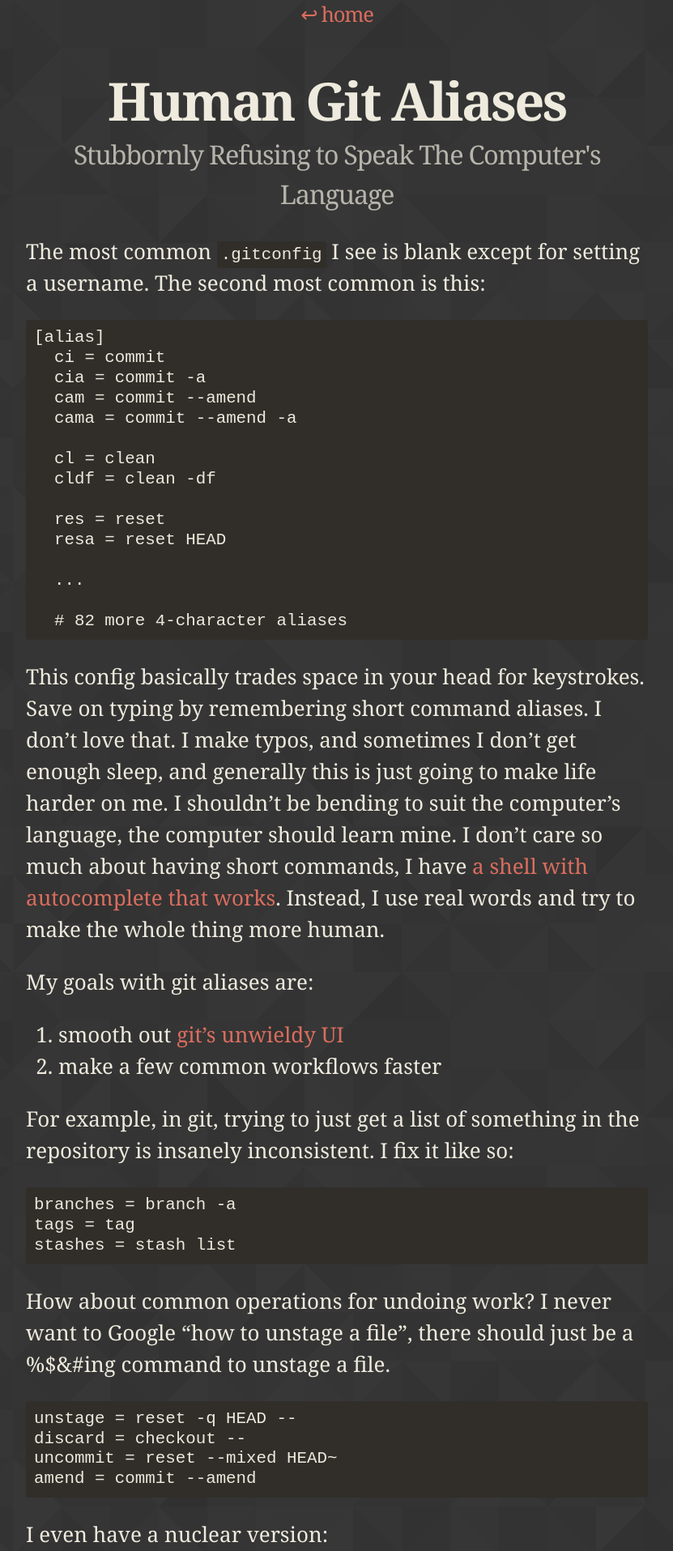
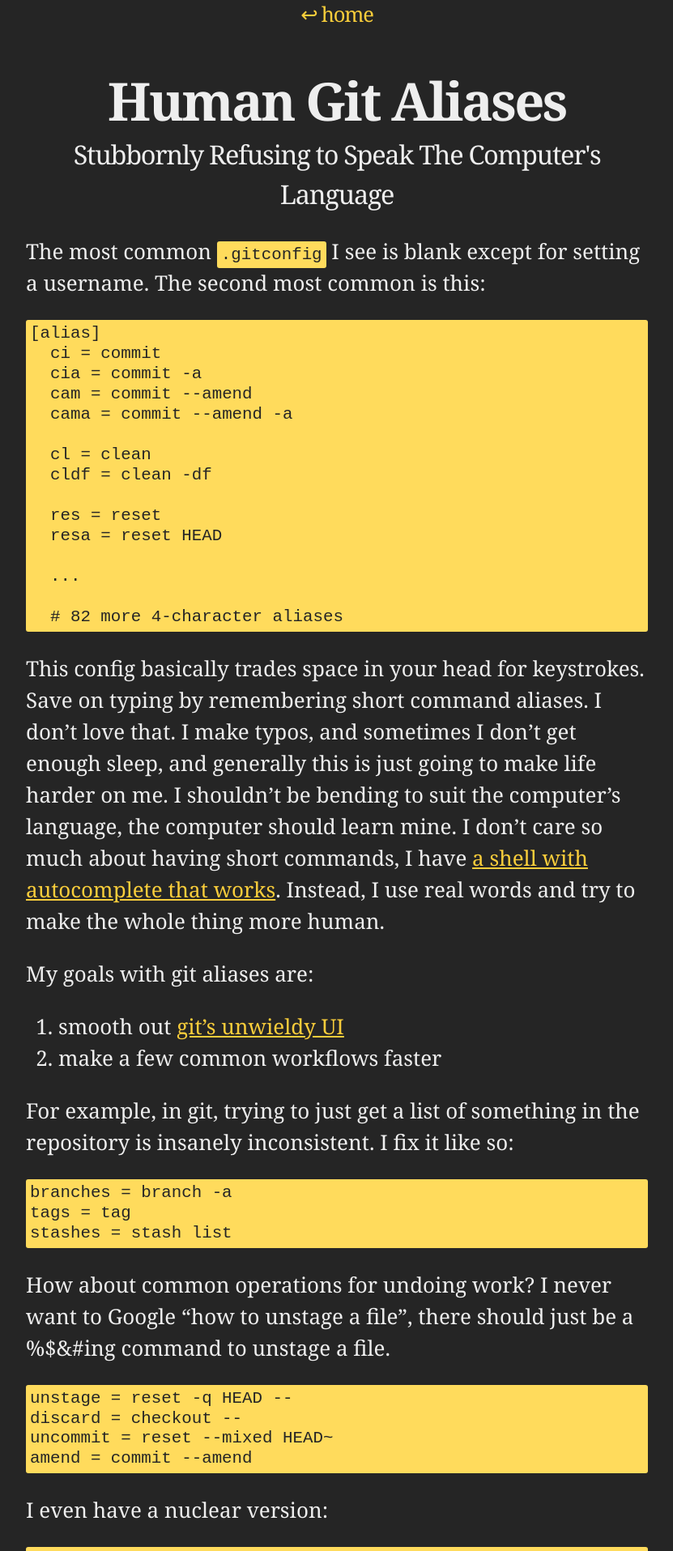
Before and after one commit to gggritso/site, a Jekyll site: the page built from _posts/2015-08-23-human-git-aliases.md, in a window 1280 px wide. Shown: the top 1915 px of the page at 81% size, without its empty margins (224-1055 px from the left). Built offline with Jekyll 4.4.1, drawn with Linux system fonts in a browser that asks for light colours.

Commit message:
Black and Yellow theme.

```diff
--- a/_sass/anchors.scss
+++ b/_sass/anchors.scss
@@ -1,6 +1,5 @@
 a {
   color: $tangerine;
-  text-decoration: none;
 
   @include transition(0.25s color);
 
@@ -12,6 +11,7 @@ a {
     font-size: 1.6em;
     letter-spacing: -0.05em;
     padding: 0.2em;
+    text-decoration: none;
   }
 
 }
--- a/_sass/article.scss
+++ b/_sass/article.scss
@@ -42,7 +42,6 @@ article {
 
     font-weight: 300;
     text-align: center;
-    opacity: 0.7;
 
     @media screen and (min-width: 767px) {
       letter-spacing: -0.02em;
--- a/_sass/body.scss
+++ b/_sass/body.scss
@@ -1,7 +1,7 @@
 body {
 	background-color: $black;
 
-	background-image: url("/assets/pattern.png");
+	// background-image: url("/assets/pattern.png");
 	color: $beige;
 
 	font-family: "PT Serif", "Georgia", serif;
--- a/_sass/code.scss
+++ b/_sass/code.scss
@@ -10,12 +10,13 @@ pre > code {
 }
 
 code {
-	padding: 10px;
+	padding: 5px;
 
 	font-size: 0.8em;
 	line-height: 1.2;
 
 	background-color: darken($chocolate, 10%);
+	color: $black;
 
 	border-radius: 3px;
 }
--- a/_sass/palette.scss
+++ b/_sass/palette.scss
@@ -1,5 +1,5 @@
-$beige: #EEEADD;
-$black: #222222;
-$chocolate: #4D4741;
-$tangerine: #DA6D5E;
-$pom: #E21B5A;
+$beige: #EEEEEE;
+$black: #252525;
+$chocolate: #FFE68F;
+$tangerine: #F9CD3B;
+$pom: #E2B02C;
```
